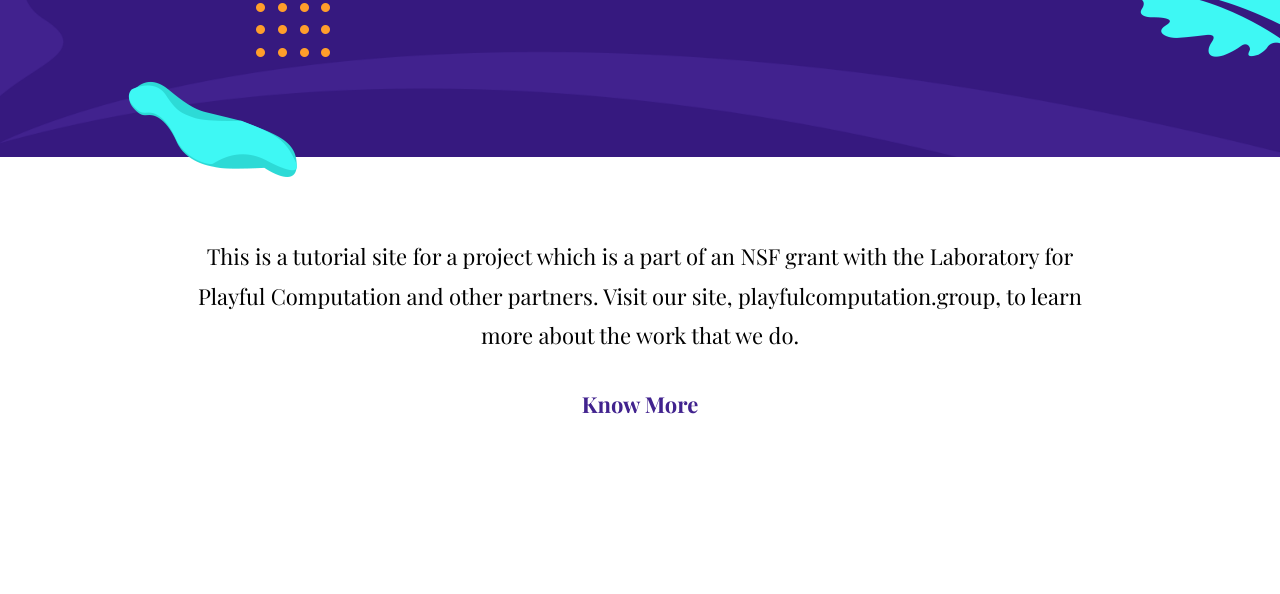
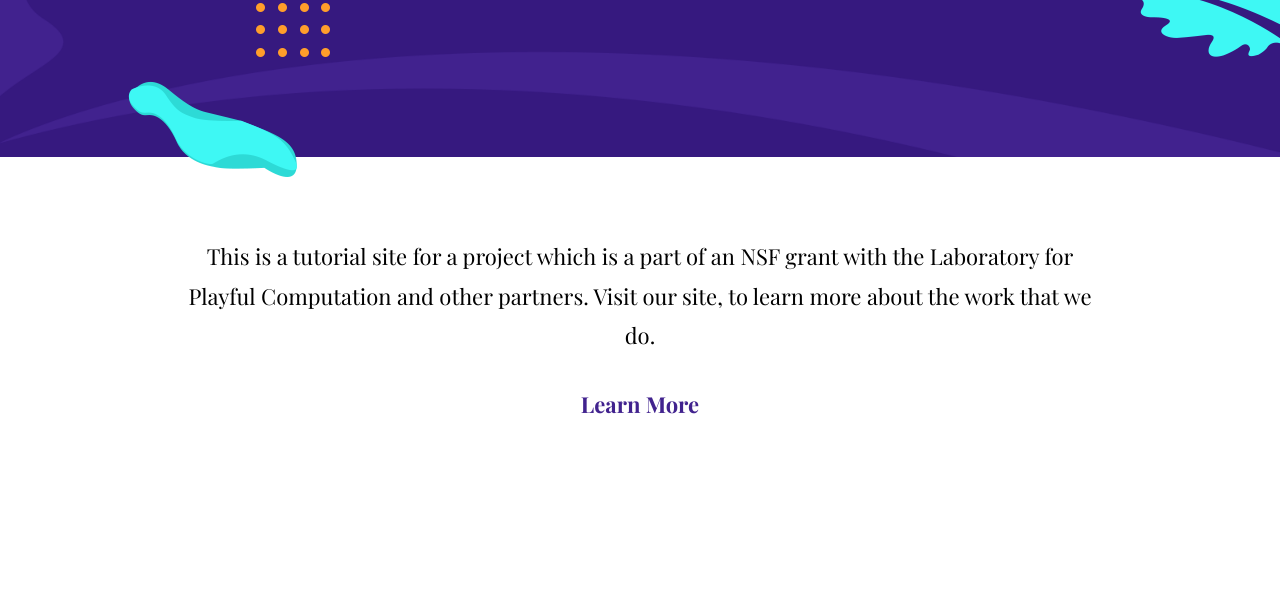
Before and after one commit to plantopia-code/plantopia-code.github.io, a plain HTML site: page index.html in a window 1280 px wide. Shown: the part 543-1137 px from the top of the page. Drawn offline with nearby package versions, Linux system fonts and the light colour scheme.

Commit message:
platopia1.0

```diff
--- a/index.html
+++ b/index.html
@@ -94,9 +94,9 @@
         <div class="col-lg-10 mx-auto text-center">
           <p class="font-secondary paragraph-lg text-dark">This is a tutorial site for a project which is a part of an
             NSF grant with the Laboratory
-            for Playful Computation and other partners. Visit our site, playfulcomputation.group, to learn more about
+            for Playful Computation and other partners. Visit our site, to learn more about
             the work that we do.</p>
-          <a target="_blank" href="https://www.playfulcomputation.group/" class="btn btn-transparent">Know More</a>
+          <a target="_blank" href="https://www.playfulcomputation.group/" class="btn btn-transparent">Learn More</a>
         </div>
       </div>
     </div>
```
